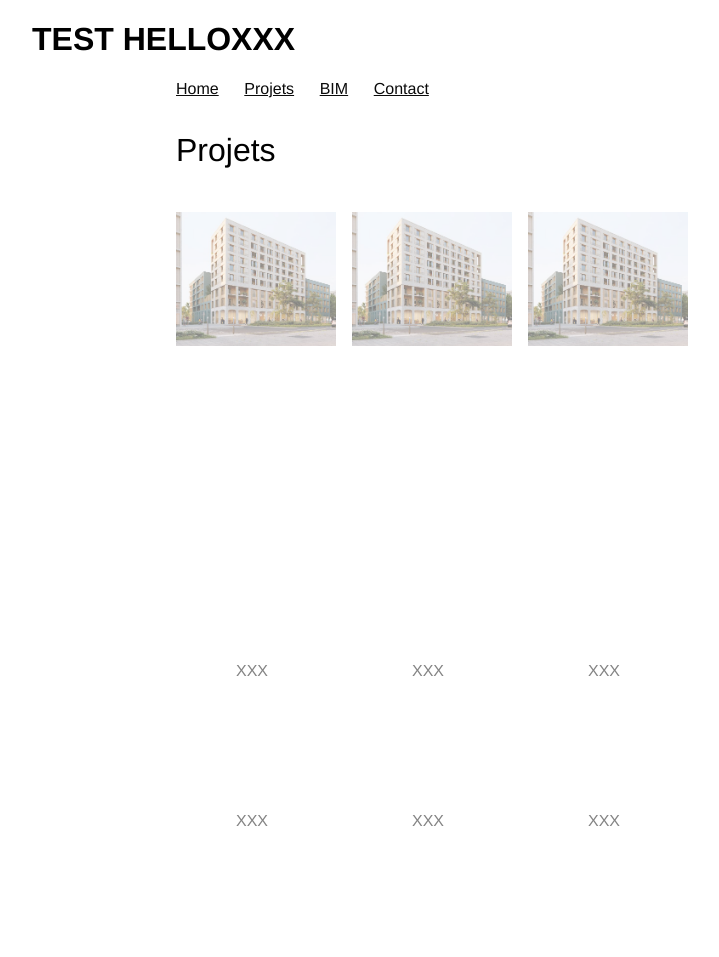
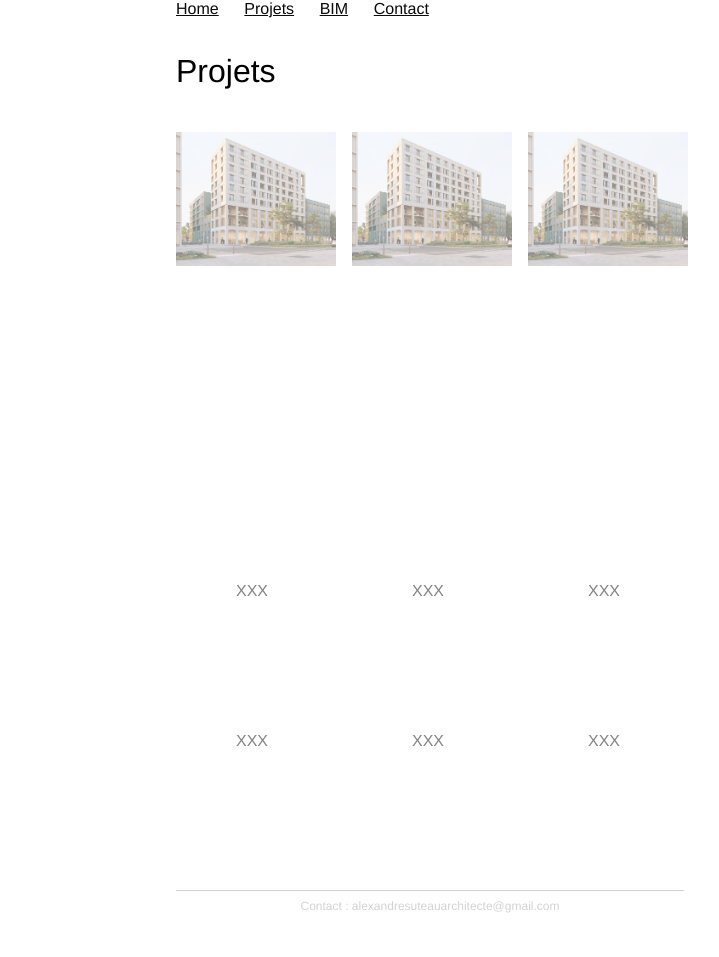
Before and after one commit to Alexs9090909/Alexs9090909.github.io, a plain HTML site: page index.html in a window 1280 px wide. Shown: the top 957 px of the page, without its empty margins (208-927 px from the left). After the commit the page ends 921 px from the top, so only its background shows below. Drawn offline with Linux system fonts and the light colour scheme; files whose address does not match are found by name.

Commit message:
suppr hello

```diff
--- a/index.html
+++ b/index.html
@@ -83,7 +83,7 @@
   </head>
 
   <body>
-    <h1>TEST HELLOXXX</h1>
+
       <section id="informations">
       </section>
 
```
